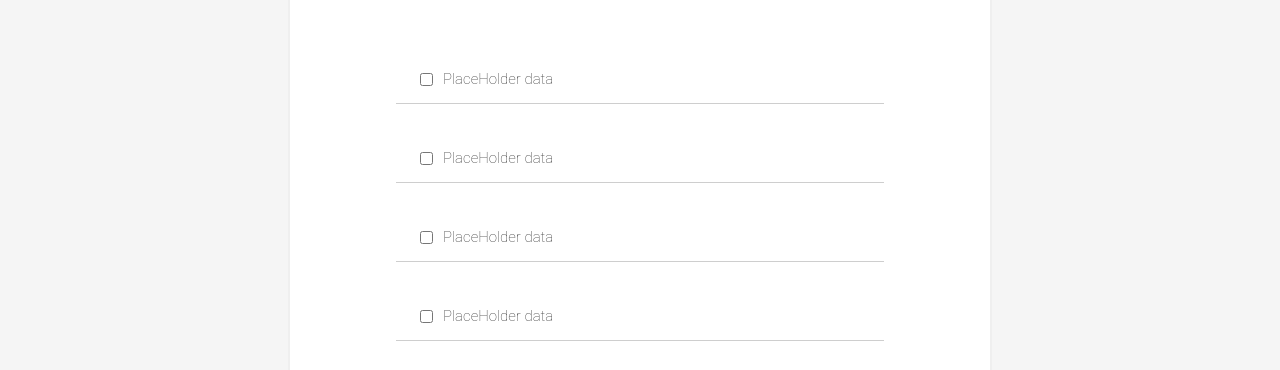
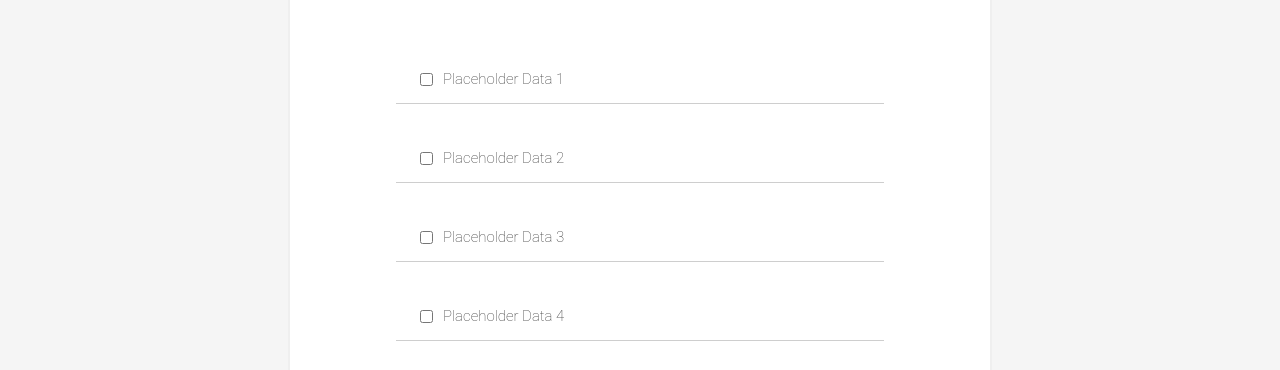
Before and after one commit to ag-piyush/to-do-app, a React (Create React App) app: page / in a window 1280 px wide. Shown: the part 121-491 px from the top of the page. Built offline with nearby package versions, Linux system fonts and the light colour scheme.

Commit message:
Added placeholder data

```diff
--- a/src/App.js
+++ b/src/App.js
@@ -8,10 +8,18 @@ function App() {
     <div>
       <Header />
       <div className="todo-list">
-        <TodoItem />
-        <TodoItem />
-        <TodoItem />
-        <TodoItem />
+        <TodoItem
+          description="Placeholder Data 1"
+        />
+        <TodoItem
+          description="Placeholder Data 2"
+        />
+        <TodoItem
+          description="Placeholder Data 3"
+        />
+        <TodoItem
+          description="Placeholder Data 4"
+        />
       </div>
       <Footer />
     </div>
--- a/src/components/Footer.js
+++ b/src/components/Footer.js
@@ -3,7 +3,7 @@ import React from "react";
 function Footer() {
     return(
         <footer>
-            <p class="copyright">© 2020, Made with &hearts; <a href="https://github.com/ag-piyush">Piyush Agarwal</a></p>
+            <p className="copyright">© 2020, Made with &hearts; <a href="https://github.com/ag-piyush">Piyush Agarwal</a></p>
         </footer>
 
     );
--- a/src/components/TodoItem.js
+++ b/src/components/TodoItem.js
@@ -1,10 +1,11 @@
 import React from 'react';
 
-function TodoItem() {
+function TodoItem(props) {
+    console.log(props);
     return(
         <div className="todo-item">
             <input type="checkbox" />
-            <p>PlaceHolder data</p>
+            <p>{props.description}</p>
         </div>
     );
 }
```
Also changed, not shown: src/components/todosData.js (added).
